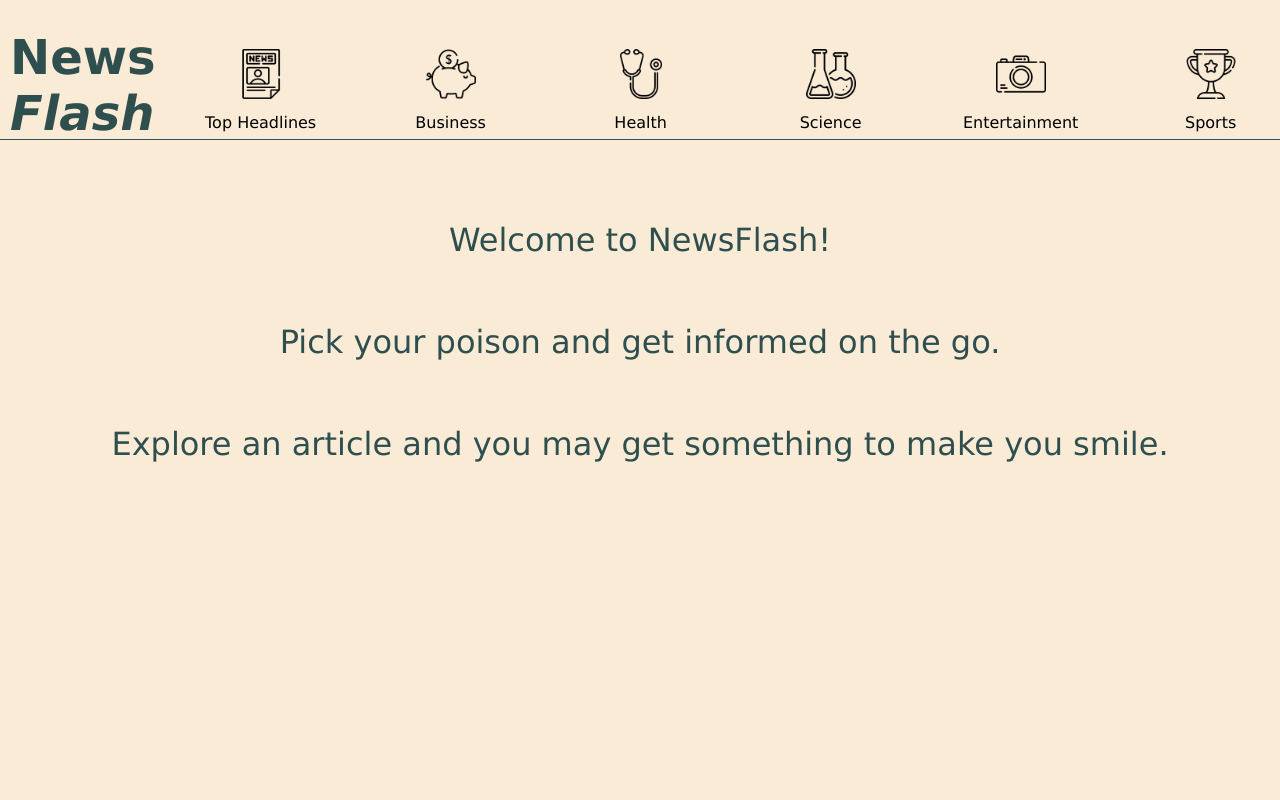
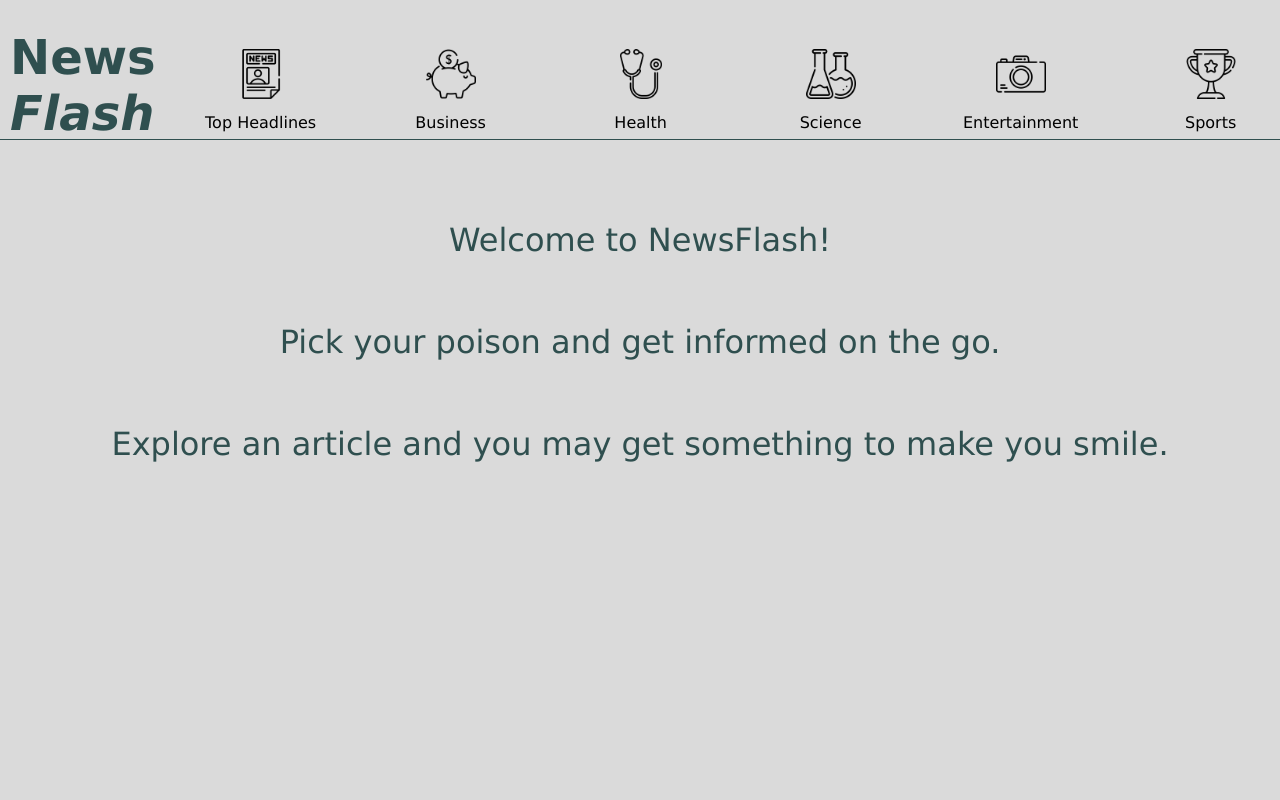
Before and after one commit to annekemcgrady/NewsFlash, a React (Create React App) app: page / in a window 1280 px wide. Shown: the top 800 px of the page. Built offline with nearby package versions, Linux system fonts and the light colour scheme; no server answers.

Commit message:
Add newsprint background and change colors

```diff
--- a/src/components/HeadlineCard.css
+++ b/src/components/HeadlineCard.css
@@ -9,7 +9,7 @@
   justify-content: space-between;
   align-items: center;
   padding: 0, 15, 0, 15;
-  background-color: antiquewhite;
+  background-color: #F9F7F7;
 }
 h2{
   padding-bottom: 0px;
--- a/src/components/HeadlineContainer.css
+++ b/src/components/HeadlineContainer.css
@@ -11,5 +11,6 @@
   width: 100%;
   transform: translateY(-50px);
   padding-top: 220px;
-  background-color: lightslategray;
+  background: lightslategray;
+  background-image: url('../images/newsprint.jpg'), linear-gradient(#333, #333 50%, #eee 75%, #333 75%);
 }
--- a/src/components/Home.css
+++ b/src/components/Home.css
@@ -1,5 +1,5 @@
 .home {
-  background-color:antiquewhite;
+  background-color:#DADADA;
   color: darkslategray;
   display: flex;
   flex-direction: column;
--- a/src/components/NotFound.css
+++ b/src/components/NotFound.css
@@ -1,6 +1,6 @@
 
 .not-found {
-    background-color:antiquewhite;
+    background-color:#DADADA;
     color: darkslategray;
     display: flex;
     flex-direction: column;
--- a/src/containers/Nav.css
+++ b/src/containers/Nav.css
@@ -9,7 +9,7 @@
   padding: 10px;
   position: fixed;
   z-index: 5;
-  background-color: antiquewhite;
+  background-color: #DADADA;
   color: darkslategray;
   border-bottom: .5px solid darkslategray;
 }
```
Also changed, not shown: src/images/newsprint.jpg (added).
